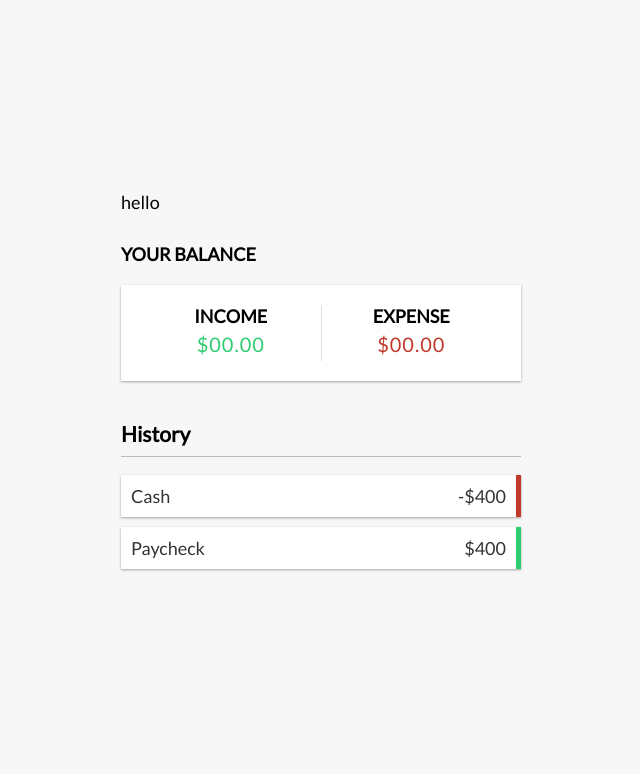
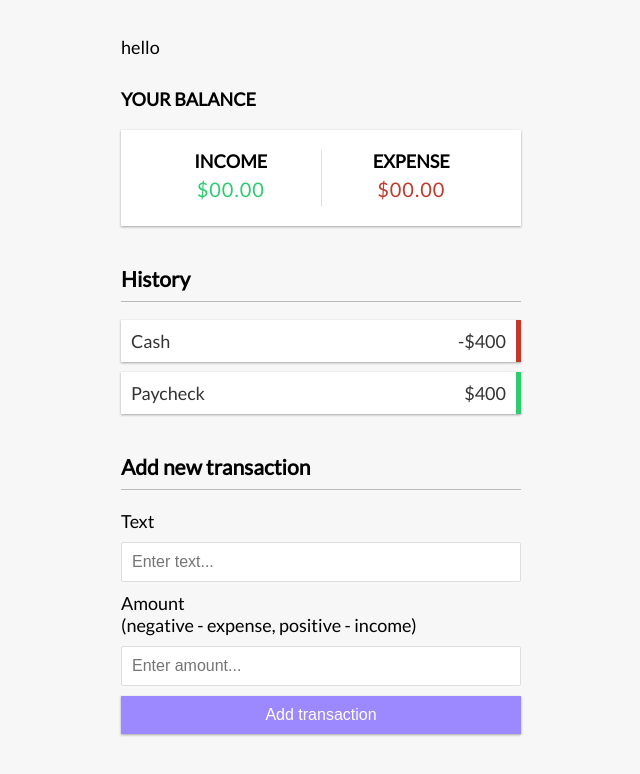
Before and after one commit to HysenB/expense-tracker, a Vue app: page / in a window 1280 px wide. Shown: the top 774 px of the page, without its empty margins (319-959 px from the left). Built offline with nearby package versions, Linux system fonts and the light colour scheme.

Commit message:
add transcation

```diff
--- a/src/App.vue
+++ b/src/App.vue
@@ -4,6 +4,7 @@
     <Balance />
     <IncomeExpenses />
     <TransactionList />
+    <AddTransaction />
   </div>
 </template>
 
@@ -13,13 +14,15 @@
 import Balance from './components/Balance.vue';
 import IncomeExpenses from './components/IncomeExpenses.vue';
 import TransactionList from './components/TransactionList.vue';
+import AddTransaction from './components/AddTransaction.vue';
 
 export default {
   components: {
     Header,
     Balance,
     IncomeExpenses,
-    TransactionList
+    TransactionList,
+    AddTransaction
   }
 }
 </script>
--- a/src/components/AddTransaction.vue
+++ b/src/components/AddTransaction.vue
@@ -1,3 +1,15 @@
 <template>
-    <h2>Expense Tracker</h2>
+    <h3>Add new transaction</h3>
+    <form id="form">
+        <div class="form-control">
+            <label for="text">Text</label>
+            <input type="text" id="text" placeholder="Enter text..." />
+        </div>
+        <div class="form-control">
+            <label for="amount">Amount <br />
+                (negative - expense, positive - income)</label>
+            <input type="text" id="amount" placeholder="Enter amount..." />
+        </div>
+        <button class="btn">Add transaction</button>
+    </form>
 </template>
```
